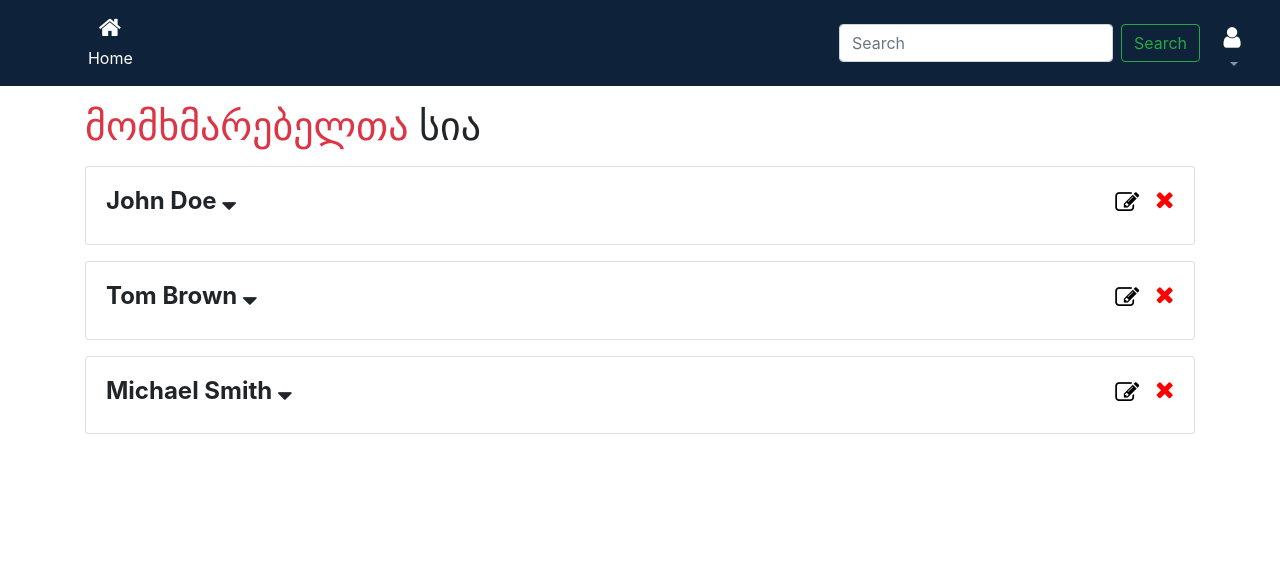
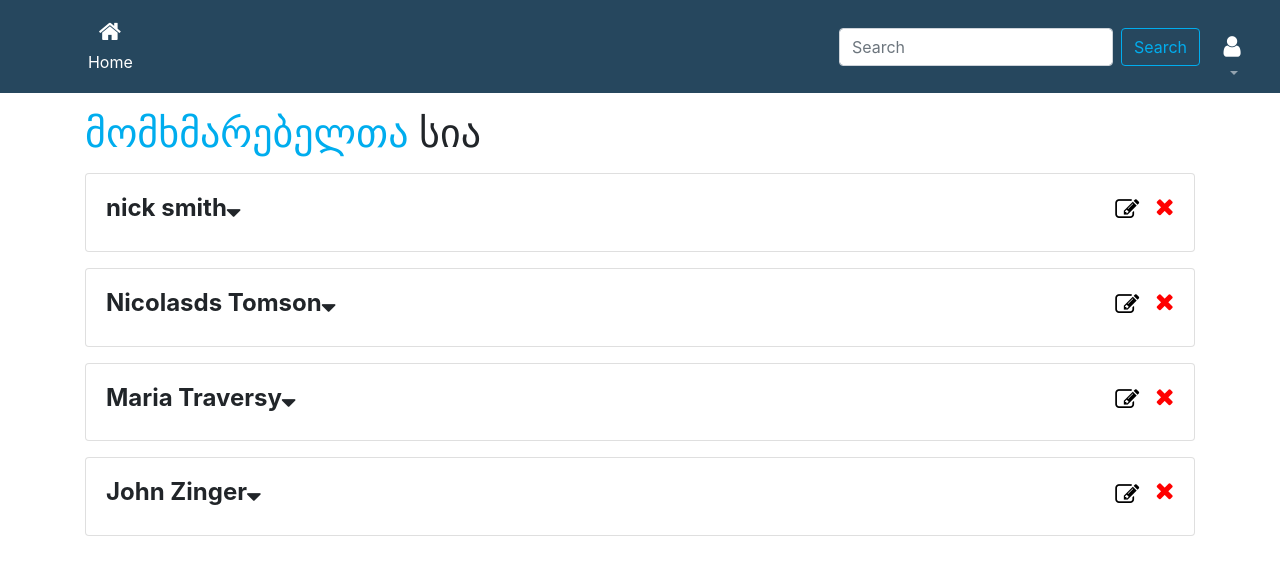
Before and after one commit to ArtZ23/TBCPay_Project, a React (Create React App) app: page / in a window 1280 px wide. Shown: the top 572 px of the page. Built offline with nearby package versions, Linux system fonts and the light colour scheme; data requests are answered from the project's data file.

Commit message:
Add new features

```diff
--- /dev/null
+++ b/db.json
@@ -0,0 +1,44 @@
+{
+  "contacts": [
+    {
+      "id": "02630025-f47f-4348-8cdc-da95b3ec3191",
+      "name": "nick",
+      "surname": "smith",
+      "userid": "12345678910",
+      "gender": "მამრობითი",
+      "birthlocation": "USA",
+      "city": "aa",
+      "street": "ddd"
+    },
+    {
+      "name": "Nicolasds",
+      "surname": "Tomson",
+      "userid": "12345678910",
+      "gender": "მდედრობითი",
+      "birthlocation": "UK",
+      "city": "lodnon222",
+      "street": "School street 1425",
+      "id": "a53fef92-92cd-4251-9779-55e52e94c97a"
+    },
+    {
+      "id": "3339cde5-e5f9-440c-9592-2b873e9d9c04",
+      "name": "Maria",
+      "surname": "Traversy",
+      "userid": "12345678910",
+      "gender": "მდედრობითი",
+      "birthlocation": "USA",
+      "city": "NEw York",
+      "street": "School street 14"
+    },
+    {
+      "name": "John",
+      "surname": "Zinger",
+      "userid": "12345678910",
+      "gender": "მამრობითი",
+      "birthlocation": "USA",
+      "city": "NEw York",
+      "street": " Small Avenue #1",
+      "id": "85578e9e-a426-423d-a7d4-0adb0959b9db"
+    }
+  ]
+}
--- a/package.json
+++ b/package.json
@@ -10,6 +10,7 @@
     "classnames": "^2.2.6",
     "font-awesome": "^4.7.0",
     "jquery": "^3.4.1",
+    "lowdb": "^1.0.0",
     "popper.js": "^1.15.0",
     "react": "^16.8.6",
     "react-datepicker": "^2.5.0",
--- a/src/App.js
+++ b/src/App.js
@@ -3,6 +3,7 @@ import { BrowserRouter as Router, Route, Switch } from "react-router-dom";
 import Contacts from "./components/contacts/Contacts";
 import Header from "./components/Navbar/Header";
 import NotFound from "./components/Notfound";
+
 import Addcontact from "./components/contacts/Addcontact";
 import Editcontact from "./components/contacts/Editcontact";
 import { Provider } from "./context";
--- a/src/components/Navbar/Header.css
+++ b/src/components/Navbar/Header.css
@@ -16,7 +16,7 @@
   line-height: 12px;
 }
 nav.bg-dark {
-  background-color: #0e233a !important;
+  background-color: rgb(38, 71, 94) !important;
 }
 
 .navbar-icon-top .navbar-nav .nav-link > .fa {
@@ -64,9 +64,10 @@ nav.bg-dark {
   }
   #user {
     position: relative;
-    left: 0%;
+    left: -0.5%;
     color: white;
     top: 1%;
+    margin-top: 25px;
   }
   a.dropdown-toggle {
     margin-top: -8%;
--- a/src/components/Navbar/Header.js
+++ b/src/components/Navbar/Header.js
@@ -35,20 +35,28 @@ const Header = props => {
               aria-label="Search"
             />
             <button
-              className="btn  btn-outline-success my-2 my-sm-0"
+              className="btn  btn-outline-primary my-2 my-sm-0"
               type="submit"
+              style={{
+                borderColor: "rgb(0,173,238)",
+                color: "rgb(0,173,238)"
+              }}
             >
               Search
             </button>
           </form>
           <ul className="navbar-nav nav-flex-icons">
             <li className="nav-item dropdown">
-              <Link className="nav-link dropdown-toggle" data-toggle="dropdown">
+              <Link
+                to=""
+                className="nav-link dropdown-toggle"
+                data-toggle="dropdown"
+              >
                 <i className="fa fa-user" id="user" />
               </Link>
               <div className="dropdown-menu dropdown-menu-right dropdown-default">
                 <Link className="dropdown-item" to="/adduser">
-                  Sign In
+                  Add user
                 </Link>
               </div>
             </li>
--- a/src/components/contacts/Addcontact.js
+++ b/src/components/contacts/Addcontact.js
@@ -5,6 +5,7 @@ import classnames from "classnames";
 import "./Addcontact.css";
 import uuid from "uuid";
 import "react-datepicker/dist/react-datepicker.css";
+import Axios from "axios";
 
 class Addcontact extends Component {
   state = {
@@ -39,8 +40,7 @@ class Addcontact extends Component {
       dob,
       birthlocation,
       city,
-      street,
-      errors
+      street
     } = this.state;
     //User Validation
     if (name.length === 0) {
@@ -88,7 +88,11 @@ class Addcontact extends Component {
       city,
       street
     };
-    dispatch({ type: "ADD_CONTACT", payload: newContact });
+
+    Axios.post("http://localhost:3001/contacts", newContact).then(res =>
+      dispatch({ type: "ADD_CONTACT", payload: newContact })
+    );
+
     // Clear state
     this.setState({
       name: "",
@@ -120,13 +124,13 @@ class Addcontact extends Component {
       <Consumer>
         {value => {
           const { dispatch } = value;
-          const { nameError } = this.state;
+
           return (
             <div className="container mt-5 container mt-5 text-center d-flex justify-content-center">
               <form onSubmit={this.onSubmit.bind(this, dispatch)}>
                 <div className="form-row">
                   <div className="form-group col-md-6">
-                    <label htmlfor="name">სახელი</label>
+                    <label htmlFor="name">სახელი</label>
                     <input
                       id="name"
                       name="name"
@@ -142,7 +146,7 @@ class Addcontact extends Component {
                     <div className="invalid-feedback"> Enter Name</div>
                   </div>
                   <div className="form-group col-md-6">
-                    <label htmlfor="surname">გვარი</label>
+                    <label htmlFor="surname">გვარი</label>
                     <input
                       type="text"
                       name="surname"
@@ -159,7 +163,7 @@ class Addcontact extends Component {
                   </div>
                 </div>
                 <div className="form-group">
-                  <label htmlfor="gender">სქესი</label>
+                  <label htmlFor="gender">სქესი</label>
                   <select
                     id="gender"
                     name="gender"
@@ -170,14 +174,14 @@ class Addcontact extends Component {
                     onChange={this.onChange}
                     error={errors}
                   >
-                    <option selected>სქესი...</option>
+                    <option>სქესი...</option>
                     <option>მამრობითი</option>
                     <option>მდედრობითი</option>
                   </select>
                   <div className="invalid-feedback"> Enter Surname</div>
                 </div>
                 <div className="form-group">
-                  <label htmlfor="userid">პირადი ნომერი</label>
+                  <label htmlFor="userid">პირადი ნომერი</label>
                   <input
                     type="number"
                     pattern="[0-9]*"
@@ -193,7 +197,7 @@ class Addcontact extends Component {
                   />
                   <div className="invalid-feedback"> Enter Surname</div>
                   <br />
-                  <label id="datepickerlabel" htmlfor="datepicker">
+                  <label id="datepickerlabel" htmlFor="datepicker">
                     დაბადების თარიღი{" "}
                   </label>
                   <DatePicker
@@ -210,7 +214,7 @@ class Addcontact extends Component {
                   <div className="invalid-feedback"> Enter date of Birth</div>
                 </div>
                 <div className="form-group">
-                  <label htmlfor="birthlocation">დაბადების ადგილი</label>
+                  <label htmlFor="birthlocation">დაბადების ადგილი</label>
                   <select
                     name="birthlocation"
                     id="birthlocation"
@@ -221,7 +225,7 @@ class Addcontact extends Component {
                     onChange={this.onChange}
                     error={errors}
                   >
-                    <option selected>დაბადების ადგილი...</option>
+                    <option>დაბადების ადგილი...</option>
                     <option>USA</option>
                     <option>UK</option>
                   </select>
@@ -229,7 +233,7 @@ class Addcontact extends Component {
                 </div>
                 <div className="form-row">
                   <div className="form-group col-md-6">
-                    <label htmlfor="city">ქალაქი</label>
+                    <label htmlFor="city">ქალაქი</label>
                     <input
                       name="city"
                       type="text"
@@ -244,7 +248,7 @@ class Addcontact extends Component {
                     <div className="invalid-feedback"> Enter City</div>
                   </div>
                   <div className="form-group col-md-6">
-                    <label htmlfor="street">ქუჩა</label>
+                    <label htmlFor="street">ქუჩა</label>
                     <input
                       name="street"
                       type="text"
--- a/src/components/contacts/Contact.js
+++ b/src/components/contacts/Contact.js
@@ -2,12 +2,15 @@ import React, { Component } from "react";
 import PropTypes from "prop-types";
 import { Consumer } from "../../context";
 import { Link } from "react-router-dom";
+import axios from "axios";
 
 class Contact extends Component {
   state = {
     showContactInfo: false
   };
-  onDeleteClick = (id, dispatch) => {
+
+  onDeleteClick = async (id, dispatch) => {
+    await axios.delete(`http://localhost:3001/contacts/${id}`);
     dispatch({ type: "DELETE_CONTACT", payload: id });
   };
 
--- a/src/components/contacts/Contacts.js
+++ b/src/components/contacts/Contacts.js
@@ -11,7 +11,10 @@ class Contacts extends Component {
           return (
             <React.Fragment>
               <h1 className="display-6 mb-3">
-                <span className="text-danger">მომხმარებელთა</span> სია
+                <span className="display-6" style={{ color: "rgb(0,173,238)" }}>
+                  მომხმარებელთა
+                </span>{" "}
+                სია
               </h1>
               {contacts.map(contact => (
                 <Contact key={contact.id} contact={contact} />
--- a/src/components/contacts/Editcontact.js
+++ b/src/components/contacts/Editcontact.js
@@ -29,8 +29,9 @@ class Editcontact extends Component {
   onChange = e => this.setState({ [e.target.name]: e.target.value });
 
   async componentDidMount() {
+    // get user ID
     const { id } = this.props.match.params;
-    const res = await axios.get(`http://localhost:3000/edituser/${id}`);
+    const res = await axios.get(`http://localhost:3001/contacts/${id}`);
 
     const contact = res.data;
 
@@ -38,6 +39,7 @@ class Editcontact extends Component {
       name: contact.name,
       surname: contact.surname,
       userid: contact.userid,
+      gender: contact.gender,
       dob: contact.dob,
       birthlocation: contact.birthlocation,
       city: contact.city,
@@ -45,7 +47,7 @@ class Editcontact extends Component {
     });
   }
 
-  onSubmit = (dispatch, e) => {
+  onSubmit = async (dispatch, e) => {
     e.preventDefault();
 
     const {
@@ -56,8 +58,7 @@ class Editcontact extends Component {
       dob,
       birthlocation,
       city,
-      street,
-      errors
+      street
     } = this.state;
     //User Validation
     if (name.length === 0) {
@@ -94,6 +95,24 @@ class Editcontact extends Component {
       this.setState({ errors: { street: "Street is Required" } });
       return;
     }
+    const updContact = {
+      name,
+      surname,
+      userid,
+      gender,
+      dob,
+      birthlocation,
+      city,
+      street
+    };
+
+    const { id } = this.props.match.params;
+    // making an update request
+    const res = await axios.put(
+      `http://localhost:3001/contacts/${id}`,
+      updContact
+    );
+    dispatch({ type: "UPDATE_CONTACT", payload: res.data });
 
     // Clear state
     this.setState({
@@ -126,13 +145,13 @@ class Editcontact extends Component {
       <Consumer>
         {value => {
           const { dispatch } = value;
-          const { nameError } = this.state;
+
           return (
             <div className="container mt-5 container mt-5 text-center d-flex justify-content-center">
               <form onSubmit={this.onSubmit.bind(this, dispatch)}>
                 <div className="form-row">
                   <div className="form-group col-md-6">
-                    <label htmlfor="name">სახელი</label>
+                    <label htmlFor="name">სახელი</label>
                     <input
                       id="name"
                       name="name"
@@ -148,7 +167,7 @@ class Editcontact extends Component {
                     <div className="invalid-feedback"> Enter Name</div>
                   </div>
                   <div className="form-group col-md-6">
-                    <label htmlfor="surname">გვარი</label>
+                    <label htmlFor="surname">გვარი</label>
                     <input
                       type="text"
                       name="surname"
@@ -165,7 +184,7 @@ class Editcontact extends Component {
                   </div>
                 </div>
                 <div className="form-group">
-                  <label htmlfor="gender">სქესი</label>
+                  <label htmlFor="gender">სქესი</label>
                   <select
                     id="gender"
                     name="gender"
@@ -176,14 +195,14 @@ class Editcontact extends Component {
                     onChange={this.onChange}
                     error={errors}
                   >
-                    <option selected>სქესი...</option>
+                    <option>სქესი...</option>
                     <option>მამრობითი</option>
                     <option>მდედრობითი</option>
                   </select>
                   <div className="invalid-feedback"> Enter Surname</div>
                 </div>
                 <div className="form-group">
-                  <label htmlfor="userid">პირადი ნომერი</label>
+                  <label htmlFor="userid">პირადი ნომერი</label>
                   <input
                     type="number"
                     pattern="[0-9]*"
@@ -199,7 +218,7 @@ class Editcontact extends Component {
                   />
                   <div className="invalid-feedback"> Enter Surname</div>
                   <br />
-                  <label id="datepickerlabel" htmlfor="datepicker">
+                  <label id="datepickerlabel" htmlFor="datepicker">
                     დაბადების თარიღი{" "}
                   </label>
                   <DatePicker
@@ -216,7 +235,7 @@ class Editcontact extends Component {
                   <div className="invalid-feedback"> Enter date of Birth</div>
                 </div>
                 <div className="form-group">
-                  <label htmlfor="birthlocation">დაბადების ადგილი</label>
+                  <label htmlFor="birthlocation">დაბადების ადგილი</label>
                   <select
                     name="birthlocation"
                     id="birthlocation"
@@ -227,7 +246,7 @@ class Editcontact extends Component {
                     onChange={this.onChange}
                     error={errors}
                   >
-                    <option selected>დაბადების ადგილი...</option>
+                    <option>დაბადების ადგილი...</option>
                     <option>USA</option>
                     <option>UK</option>
                   </select>
@@ -235,7 +254,7 @@ class Editcontact extends Component {
                 </div>
                 <div className="form-row">
                   <div className="form-group col-md-6">
-                    <label htmlfor="city">ქალაქი</label>
+                    <label htmlFor="city">ქალაქი</label>
                     <input
                       name="city"
                       type="text"
@@ -250,7 +269,7 @@ class Editcontact extends Component {
                     <div className="invalid-feedback"> Enter City</div>
                   </div>
                   <div className="form-group col-md-6">
-                    <label htmlfor="street">ქუჩა</label>
+                    <label htmlFor="street">ქუჩა</label>
                     <input
                       name="street"
                       type="text"
--- a/src/context.js
+++ b/src/context.js
@@ -1,4 +1,5 @@
 import React, { Component } from "react";
+import axios from "axios";
 
 const Context = React.createContext();
 
@@ -16,6 +17,15 @@ const reducer = (state, action) => {
         ...state,
         contacts: [action.payload, ...state.contacts]
       };
+    case "UPDATE_CONTACTT":
+      return {
+        ...state,
+        contacts: state.contacts.map(contact =>
+          contact.id === action.payload.id
+            ? (contact = action.payload)
+            : contact
+        )
+      };
     default:
       return state;
   }
@@ -23,40 +33,15 @@ const reducer = (state, action) => {
 
 export class Provider extends Component {
   state = {
-    contacts: [
-      {
-        id: 1,
-        name: "John Doe",
-        userid: "012345678911",
-        gender: "male",
-        dob: "07/23/1999",
-        birthlocation: "თბილისი",
-        city: "თბილისი",
-        street: "ვაჟა-ფშაველა"
-      },
-      {
-        id: 2,
-        name: "Tom Brown",
-        userid: "012911345678",
-        gender: "male",
-        dob: "10/25/1997",
-        birthlocation: "თბილისი",
-        city: "თბილისი",
-        street: "ვაჟა-ფშაველა"
-      },
-      {
-        id: 3,
-        name: "Michael Smith",
-        userid: "567891101234",
-        gender: "male",
-        dob: "12/1/2001",
-        birthlocation: "თბილისი",
-        city: "თბილისი",
-        sreet: "ვაჟა-ფშაველა"
-      }
-    ],
+    contacts: [],
     dispatch: action => this.setState(state => reducer(state, action))
   };
+  //getting data from Json
+  async componentDidMount() {
+    const res = await axios.get("http://localhost:3001/contacts");
+
+    this.setState({ contacts: res.data });
+  }
   render() {
     return (
       <Context.Provider value={this.state}>
```
Also changed, not shown: 1 other file (tests, documents, lock files or other folders).
